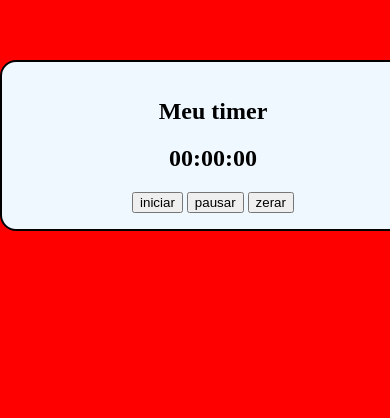
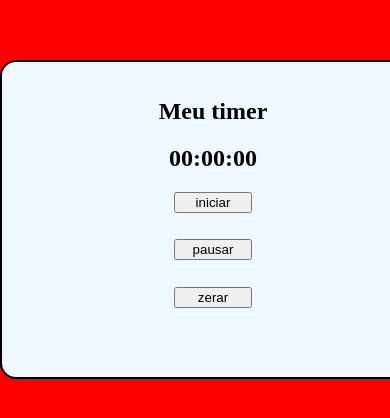
Before and after one commit to MarcelooDutra/Relogio, a plain HTML site: page index.html in a window 390 px wide. Shown: the part 140-558 px from the top of the page. Drawn offline with Linux system fonts and the light colour scheme.

Commit message:
posiocionamento_button

```diff
--- a/index.css
+++ b/index.css
@@ -18,4 +18,13 @@ body{
         max-width: 100%;
         height: auto;
     }
+    div {
+        margin: auto;
+        width: 20vw;
+        height: 20vh;
+    }
+    div>button{
+        width: 100%;
+        margin-bottom: 2em;
+    }
 }
```
